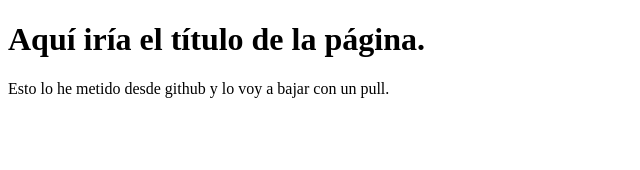
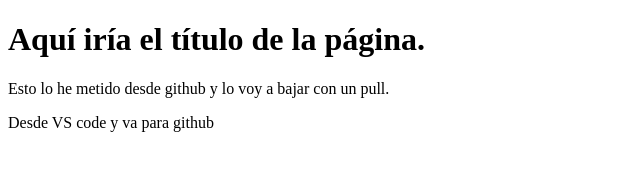
Before and after one commit to manuds11/Proyecto-web-empresa-D, a plain HTML site: page index.html in a window 1280 px wide. Shown: the whole page, without its empty margins (0-640 px from the left). Drawn offline with Linux system fonts and the light colour scheme.

Commit message:
Otro parrafito más.

```diff
--- a/index.html
+++ b/index.html
@@ -9,5 +9,6 @@
 <body>
     <h1>Aquí iría el título de la página.</h1>
     <p>Esto lo he metido desde github y lo voy a bajar con un pull.</p>
+    <p>Desde VS code y va para github</p>
 </body>
 </html>
```
